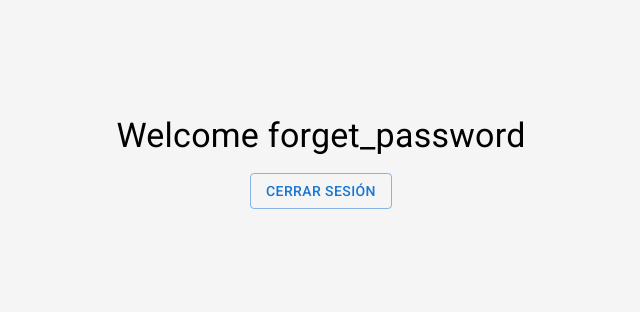
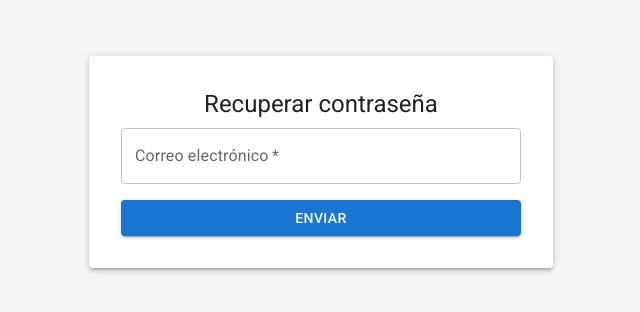
Before and after one commit to oscarblanco2013/CLINIPET, a React (Vite) app: page /forget_password in a window 1280 px wide. Shown: the part 238-550 px from the top of the page, without its empty margins (319-959 px from the left). Built offline with nearby package versions, Linux system fonts and the light colour scheme.

Commit message:
Creacion Recuperar Contraseña por Email

```diff
--- a/package.json
+++ b/package.json
@@ -18,13 +18,15 @@
     "@mui/x-data-grid": "^8.2.0",
     "@mui/x-date-pickers": "^8.2.0",
     "date-fns": "^4.1.0",
+    "emailjs-com": "^3.2.0",
     "html2canvas": "^1.4.1",
     "jspdf": "^3.0.1",
     "jspdf-autotable": "^5.0.2",
     "react": "^19.0.0",
     "react-dom": "^19.0.0",
     "react-router-dom": "^7.5.2",
-    "recharts": "^2.15.3"
+    "recharts": "^2.15.3",
+    "styled-components": "^6.1.17"
   },
   "devDependencies": {
     "@eslint/js": "^9.22.0",
--- /dev/null
+++ b/src/components/Forgotpassword.tsx
@@ -0,0 +1,86 @@
+import React, { useState } from 'react';
+import { Box, Button, TextField, Typography, Alert, CircularProgress, Stack, Paper } from '@mui/material';
+import emailjs from 'emailjs-com';
+
+interface ForgotPasswordProps {
+  onSubmitEmail: (email: string) => Promise<void>;
+}
+
+const ForgotPassword: React.FC<ForgotPasswordProps> = ({ onSubmitEmail }) => {
+  const [email, setEmail] = useState('');
+  const [message, setMessage] = useState('');
+  const [error, setError] = useState('');
+  const [loading, setLoading] = useState(false);
+
+  const handleSubmit = async (e: React.FormEvent) => {
+    e.preventDefault();
+    setMessage('');
+    setError('');
+
+    const emailRegex = /^[^\s@]+@[^\s@]+\.[^\s@]+$/;
+    if (!emailRegex.test(email)) {
+      setError('Por favor, introduce un correo electrónico válido.');
+      return;
+    }
+
+    try {
+      setLoading(true);
+
+      // Llama a EmailJS para enviar el correo
+      const result = await emailjs.send(
+        'service_wz45a6z',    // Tu Service ID
+        'template_uklv8kp',   // Tu Template ID
+        { email: email },       // El parámetro que pasas a la plantilla (usar el email del estado)
+        'X-mlIS9efLhwpct0_'    // Tu Public Key (User ID)
+      );
+
+      setMessage('Se ha enviado un enlace de recuperación a tu correo.');
+      setEmail(''); // Limpiar el campo de correo después de enviar
+    } catch (err: any) {
+      console.error('Error al enviar correo:', err);
+      setError('Hubo un error al enviar el correo. Intenta nuevamente.');
+    } finally {
+      setLoading(false);
+    }
+  };
+
+  return (
+    <Box display="flex" justifyContent="center" alignItems="center" minHeight="100vh" bgcolor="#f5f5f5">
+      <Paper elevation={3} sx={{ padding: 4, maxWidth: 400, width: '100%' }}>
+        <Typography variant="h5" gutterBottom textAlign="center">
+          Recuperar contraseña
+        </Typography>
+
+        <form onSubmit={handleSubmit}>
+          <Stack spacing={2}>
+            {error && <Alert severity="error">{error}</Alert>}
+            {message && <Alert severity="success">{message}</Alert>}
+
+            <TextField
+              label="Correo electrónico"
+              type="email"
+              value={email}
+              onChange={(e) => setEmail(e.target.value)}
+              fullWidth
+              required
+              disabled={loading}  // Deshabilitar el campo mientras se está enviando el correo
+            />
+
+            <Button
+              type="submit"
+              variant="contained"
+              color="primary"
+              disabled={loading}
+              startIcon={loading ? <CircularProgress size={20} /> : null}
+              fullWidth
+            >
+              {loading ? 'Enviando...' : 'Enviar'}
+            </Button>
+          </Stack>
+        </form>
+      </Paper>
+    </Box>
+  );
+};
+
+export default ForgotPassword;
--- /dev/null
+++ b/src/components/UpdatePassword.tsx
@@ -0,0 +1,156 @@
+import React, { useState } from "react";
+import {
+  Box,
+  Container,
+  Typography,
+  TextField,
+  Button,
+  Alert,
+  Grid,
+  Divider,
+} from "@mui/material";
+import { useNavigate } from "react-router-dom";
+import LockResetIcon from "@mui/icons-material/LockReset";
+
+const UpdatePassword = () => {
+  const [newPassword, setNewPassword] = useState("");
+  const [confirmPassword, setConfirmPassword] = useState("");
+  const [error, setError] = useState("");
+  const [success, setSuccess] = useState("");
+  const navigate = useNavigate();
+
+  const handleSubmit = async (e: React.FormEvent) => {
+    e.preventDefault();
+    setError("");
+    setSuccess("");
+
+    if (newPassword !== confirmPassword) {
+      setError("Las contraseñas no coinciden");
+      return;
+    }
+
+    if (newPassword.length < 6) {
+      setError("La contraseña debe tener al menos 6 caracteres");
+      return;
+    }
+
+    try {
+      setSuccess("Contraseña actualizada con éxito");
+      setNewPassword("");
+      setConfirmPassword("");
+
+      setTimeout(() => {
+        navigate("/login");
+      }, 2000);
+    } catch (err) {
+      setError(
+        "Hubo un error al actualizar la contraseña. Intenta nuevamente."
+      );
+    }
+  };
+
+  return (
+    <Box
+      sx={{
+        minHeight: "100vh",
+        display: "flex",
+        alignItems: "center",
+        justifyContent: "center",
+        background: "linear-gradient(to right,#2196F3, #2575fc)",
+        padding: 2,
+      }}
+    >
+      <Container maxWidth="sm">
+        <Box
+          sx={{
+            p: 5,
+            borderRadius: 4,
+            backgroundColor: "#fff",
+            boxShadow: "0px 8px 24px rgba(0, 0, 0, 0.1)",
+          }}
+        >
+          <Typography
+            variant="h4"
+            component="h1"
+            textAlign="center"
+            sx={{ fontWeight: 700, color: "#2196F3", mb: 1 }}
+          >
+            Actualizar Contraseña
+          </Typography>
+
+          <Typography
+            variant="body1"
+            textAlign="center"
+            sx={{ color: "gray", mb: 3 }}
+          >
+            Ingresa tu nueva contraseña para continuar.
+          </Typography>
+
+          <Divider sx={{ mb: 3 }} />
+
+          <form onSubmit={handleSubmit}>
+            <Grid container spacing={3}>
+              <Grid item={true} xs={12}>
+                <TextField
+                  fullWidth
+                  label="Nueva Contraseña"
+                  type="password"
+                  variant="outlined"
+                  value={newPassword}
+                  onChange={(e) => setNewPassword(e.target.value)}
+                  required
+                />
+              </Grid>
+              <Grid item xs={12}>
+                <TextField
+                  fullWidth
+                  label="Confirmar Nueva Contraseña"
+                  type="password"
+                  variant="outlined"
+                  value={confirmPassword}
+                  onChange={(e) => setConfirmPassword(e.target.value)}
+                  required
+                />
+              </Grid>
+              {error && (
+                <Grid item xs={12}>
+                  <Alert severity="error">{error}</Alert>
+                </Grid>
+              )}
+              {success && (
+                <Grid item xs={12}>
+                  <Alert severity="success">{success}</Alert>
+                </Grid>
+              )}
+              <Grid item xs={12}>
+                <Button
+                  type="submit"
+                  variant="contained"
+                  size="large"
+                  startIcon={<LockResetIcon />}
+                  sx={{
+                    background: "linear-gradient(to right, #2196F3, #2575fc)",
+                    color: "white",
+                    fontWeight: "bold",
+                    borderRadius: 3,
+                    paddingY: 1.5,
+                    px: 4,
+                    mx: "auto", // este sí funcionará correctamente ahora
+                    display: "block", // necesario para aplicar mx auto en botones
+                    "&:hover": {
+                      background: "linear-gradient(to right, #2196F3, #1f5ddb)",
+                    },
+                  }}
+                >
+                  Actualizar Contraseña
+                </Button>
+              </Grid>
+            </Grid>
+          </form>
+        </Box>
+      </Container>
+    </Box>
+  );
+};
+
+export default UpdatePassword;
--- a/src/pages/Login/index.tsx
+++ b/src/pages/Login/index.tsx
@@ -71,7 +71,7 @@ export const Login = () => {
   };
 
   const handleForgotPassword = () => {
-    alert("Funcionalidad de recuperación de contraseña aún no implementada.");
+    navigate("/forget_password"); // Cambia a la ruta de recuperación de contraseña
     // O puedes navegar a una ruta futura: navigate("/forgot-password")
   };
 
--- a/src/pages/forget_password/index.tsx
+++ b/src/pages/forget_password/index.tsx
@@ -1,34 +1,11 @@
-import { Button, Stack, Typography } from "@mui/material";
-import { useEffect } from "react";
-import { useNavigate } from "react-router-dom";
+import ForgotPassword from "../../components/Forgotpassword.tsx";
 
-export const Forget_password = () => { // Nombre del componente en mayúscula
-  const navigate = useNavigate();
-
-  useEffect(() => {
-    const isAuthenticated = localStorage.getItem("isAuthenticated");
-    if (isAuthenticated !== "true") {
-      navigate("/forget_password");
-    }
-  }, [navigate]); // Añadir navigate a las dependencias
-
-  const handleLogout = () => {
-    localStorage.removeItem("isAuthenticated");
-    navigate("/forget_password");
+export const Forget_password = () => {
+  const handlePasswordRecovery = async (email: string) => {
+    // Aquí llamas a tu API real
+    console.log("Recuperar contraseña para:", email);
+    await new Promise((resolve) => setTimeout(resolve, 1500)); // Simular retardo
   };
 
-  return (
-    <Stack
-      justifyContent="center"
-      alignItems="center"
-      minHeight="100vh"
-      bgcolor="#f5f5f5"
-      spacing={2}
-    >
-      <Typography variant="h4">Welcome forget_password</Typography>
-      <Button variant="outlined" onClick={handleLogout}>
-        Cerrar sesión
-      </Button>
-    </Stack>
-  );
+  return <ForgotPassword onSubmitEmail={handlePasswordRecovery} />;
 };
--- a/src/pages/update_password/index.tsx
+++ b/src/pages/update_password/index.tsx
@@ -1,34 +1,6 @@
-import { Button, Stack, Typography } from "@mui/material";
-import { useEffect } from "react";
-import { useNavigate } from "react-router-dom";
+import UpdatePassword from "../../components/UpdatePassword";
+export const Update_password = () => {
+  // Nombre del componente en mayúscula
 
-export const Update_password = () => { // Nombre del componente en mayúscula
-  const navigate = useNavigate();
-
-  useEffect(() => {
-    const isAuthenticated = localStorage.getItem("isAuthenticated");
-    if (isAuthenticated !== "true") {
-      navigate("/update_password");
-    }
-  }, [navigate]); // Añadir navigate a las dependencias
-
-  const handleLogout = () => {
-    localStorage.removeItem("isAuthenticated");
-    navigate("/update_password");
-  };
-
-  return (
-    <Stack
-      justifyContent="center"
-      alignItems="center"
-      minHeight="100vh"
-      bgcolor="#f5f5f5"
-      spacing={2}
-    >
-      <Typography variant="h4">Welcome update_password</Typography>
-      <Button variant="outlined" onClick={handleLogout}>
-        Cerrar sesión
-      </Button>
-    </Stack>
-  );
+  return <UpdatePassword />;
 };
```
Also changed, not shown: 1 other file (tests, documents, lock files or other folders).
